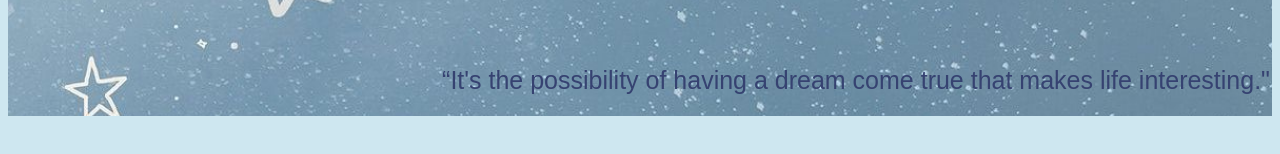
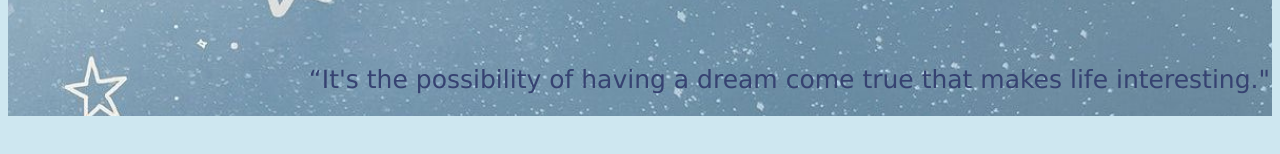
Before and after one commit to roshniipatel/Second-homework, a plain HTML site: page index.html in a window 1280 px wide. Shown: the part 205-359 px from the top of the page. Drawn offline with Linux system fonts and the light colour scheme.

Commit message:
font change

```diff
--- a/assets/css/style.css
+++ b/assets/css/style.css
@@ -1,7 +1,7 @@
 body {
   line-height: 0.8;
   background-color: #cee7f0;
-  font-family: fantasy;
+  font-family: monospace;
 }
 
 header {
@@ -56,6 +56,7 @@ div {
   bottom: 480px;
   right: 0px;
   padding-right: 10px;
+  font-family: 'Lucida Sans', 'Lucida Sans Regular', 'Lucida Grande', 'Lucida Sans Unicode', Geneva, Verdana, sans-serif;
 }
 
 .aside {
@@ -77,7 +78,7 @@ div {
 
 
 .aside-2 {
-  font-size: 30px;
+  font-size: 25px;
   float: right;
   letter-spacing: 3px;
   font-family: 'Courier New', Courier, monospace;
```
